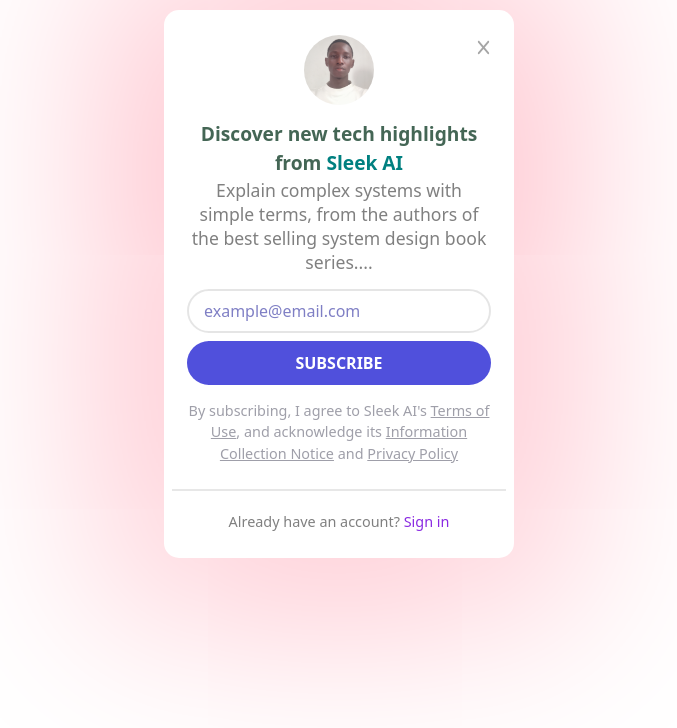
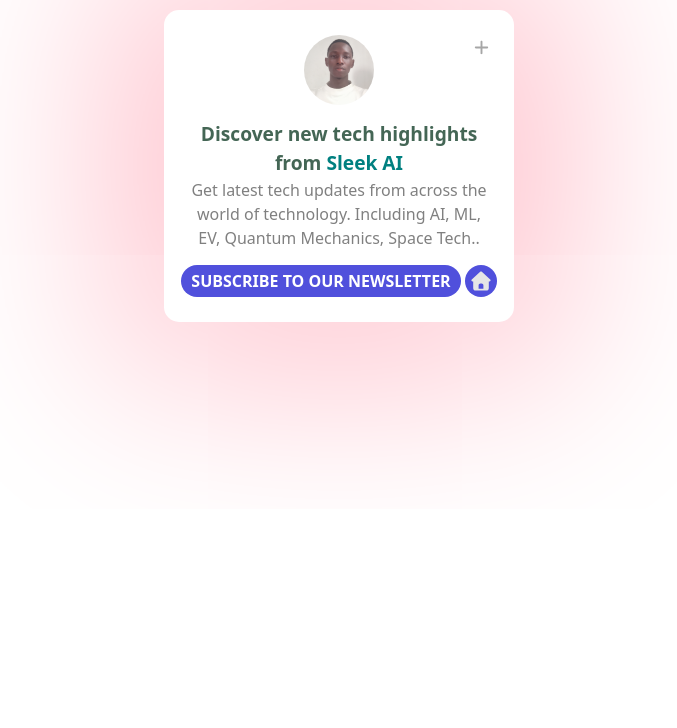
Before and after one commit to ejasonos/newsletter, a Vue app in the folder frontend/: page / in a window 1280 px wide. Shown: the top 728 px of the page, without its empty margins (301-978 px from the left). Built offline with nearby package versions, Linux system fonts and the light colour scheme; the HTML template or start-up script is replaced by a standard one.

Commit message:
updated files and folder

```diff
--- a/frontend/src/App.vue
+++ b/frontend/src/App.vue
@@ -4,6 +4,7 @@
 import "vue3-toastify/dist/index.css";
 
 let email = ref("");
+let expand = ref(false);
 
 const subscribe = async () => {
   try {
@@ -38,12 +39,13 @@
     style="
       width: 350px;
       margin: 10px 0;
-        padding: 25px 8px;
+      padding: 25px 10px;
       border-radius: 15px;
       box-shadow: 0 0 200px 50px pink;
       place-self: center;
       background-color: #fff;
     "
+    v-if="expand === false"
   >
     <div style="display: flex; justify-content: center; position: relative">
       <div
@@ -59,7 +61,94 @@
           src="/IMG_20250805_192607_971.webp"
         />
       </div>
-        <div style="width: 25px; height: 25px; position: absolute; right: 10px;border-radius: 100%;padding: 3px;" class="hover:bg-gray-100">
+      <div
+        style="
+          width: 25px;
+          height: 25px;
+          position: absolute;
+          right: 10px;
+          border-radius: 100%;
+          padding: 3px;
+        "
+        class="hover:bg-gray-100"
+        v-on:click="expand === false ? (expand = true) : (expand = false)"
+      >
+        <img
+          style="height: 100%; width: 100%; filter: invert(65%)"
+          src="/plus.svg"
+        />
+      </div>
+    </div>
+    <div style="text-align: center; margin: 15px">
+      <p
+        class="transition-all duration-75 delay-75 hover:scale-105 ease-in"
+        style="
+          font-size: 1.2rem;
+          font-weight: 700;
+          color: #465;
+          cursor: default;
+        "
+      >
+        Discover new tech highlights from
+        <span style="color: teal">Sleek AI</span>
+      </p>
+      <p
+        class="transition-all duration-75 delay-75 hover:scale-105 ease-in"
+        style="font-size: 1rem; color: gray; line-height: 24px; cursor: pointer"
+      >
+        Get latest tech updates from across the world of technology. Including
+        AI, ML, EV, Quantum Mechanics, Space Tech..
+      </p>
+    </div>
+    <div class="flex flex-no-wrap w-full justify-center items-center space-x-1">
+      <button
+        class="w-fit h-8 flex justify-center items-center text-center text-md text-white font-semibold bg-[rgb(80,80,220)] p-2 rounded-full border-2 border-[rgb(80,80,220)] border-transparent hover:bg-purple-800 focus:bg-blue-100 focus:text-purple-800 transition-all delay-70 ease-in uppercase"
+        v-on:click="expand === false ? (expand = true) : (expand = false)"
+      >
+        subscribe to our newsletter
+      </button>
+      <div class="h-8 w-8 p-1 bg-[rgb(80,80,220)] rounded-full overflow-hidden hover:bg-purple-800"><img class="h-full w-full object-cover filter invert-90" src="/home-alt.svg" /></div>
+    </div>
+  </section>
+
+  <section
+    style="
+      width: 350px;
+      margin: 10px 0;
+      padding: 25px 8px;
+      border-radius: 15px;
+      box-shadow: 0 0 200px 50px pink;
+      place-self: center;
+      background-color: #fff;
+    "
+    v-if="expand === true"
+  >
+    <div style="display: flex; justify-content: center; position: relative">
+      <div
+        style="
+          height: 70px;
+          width: 70px;
+          border-radius: 50%;
+          clip-path: circle(50%);
+        "
+      >
+        <img
+          style="height: 100%; width: 100%"
+          src="/IMG_20250805_192607_971.webp"
+        />
+      </div>
+      <div
+        style="
+          width: 25px;
+          height: 25px;
+          position: absolute;
+          right: 10px;
+          border-radius: 100%;
+          padding: 3px;
+        "
+        class="hover:bg-gray-100"
+        v-on:click="expand === false ? (expand = true) : (expand = false)"
+      >
         <img
           style="height: 100%; width: 100%; filter: invert(65%)"
           src="/x.svg"
@@ -81,9 +170,10 @@
       </p>
       <p
         class="transition-all duration-75 delay-75 hover:scale-105 ease-in"
-        style="font-size: 1.1rem; color: gray; line-height: 24px;cursor: pointer;">
-          Explain complex systems with simple terms, from the authors of the
-          best selling system design book series....
+        style="font-size: 1rem; color: gray; line-height: 24px; cursor: pointer"
+      >
+        Get latest tech updates from across the world of technology. Including
+        AI, ML, EV, Quantum Mechanics, Space Tech..
       </p>
     </div>
     <form
@@ -104,6 +194,7 @@
         maxlength="150"
         name="email"
         v-model="email"
+        required
         style="
           border: 2px solid rgba(0, 0, 0, 0.1);
           width: 100%;
@@ -115,7 +206,7 @@
       />
       <button
         type="submit"
-          class="w-full text-md text-white font-semibold bg-[rgb(80,80,220)] py-2 rounded-full border-2 border-[rgb(80,80,220)]  border-transparent hover:bg-purple-900 focus:bg-blue-100 focus:text-purple-800 transition-all delay-70 ease-in uppercase"
+        class="w-full text-md text-white font-semibold bg-[rgb(80,80,220)] py-2 rounded-full border-2 border-[rgb(80,80,220)] border-transparent hover:bg-purple-900 focus:bg-blue-100 focus:text-purple-800 transition-all delay-70 ease-in uppercase"
       >
         Subscribe
       </button>
@@ -147,18 +238,20 @@
     </div>
     <footer style="margin: 20px 0 0 0">
       <p
-          style="
-            font-size: 0.9rem;
-            text-align: center;
-            color: rgba(0, 0, 0, 0.5);
-          "
+        style="font-size: 0.9rem; text-align: center; color: rgba(0, 0, 0, 0.5)"
       >
         Already have an account?
         <a
           href="#"
-            style="font-weight: 500; color: blueviolet; cursor: default"
-            class="hover:underline"
-            >Sign in</a
+          style="
+            padding: 5px;
+            border-radius: 5px;
+            word-spacing: 0.05rem;
+            font-weight: 500;
+            cursor: default;
+          "
+          class="text-white bg-[blueviolet] hover:text-[blueviolet] hover:bg-zinc-400"
+          >Visit our blog</a
         >
       </p>
     </footer>
```
Also changed, not shown: frontend/public/home-alt.svg (added), frontend/public/plus.svg (added). Lines whose indentation alone changed are shown as unchanged.
